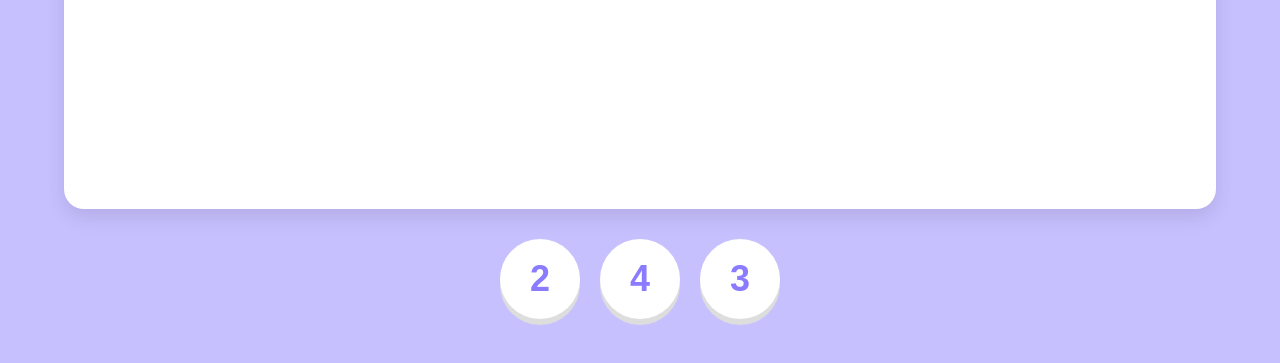
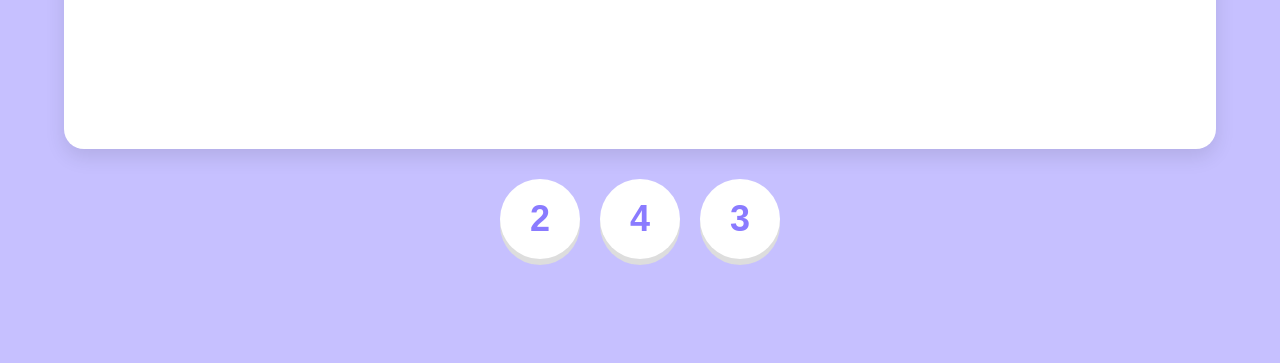
Before and after one commit to stupid1t/game, a plain HTML site: page number.html in a window 1280 px wide. Shown: the part 421-784 px from the top of the page. Drawn offline with Linux system fonts and the light colour scheme.

Commit message:
fix(number.html): Increase bottom padding for notched device compatibility
- Increase options container bottom padding from 60px to 120px
- Update safe-area-inset calculation to accommodate larger notches and home indicators
- Improve spacing on devices with bottom safe areas to prevent content overlap

```diff
--- a/number.html
+++ b/number.html
@@ -93,7 +93,7 @@
         .options-container {
             width: 100%;
             padding: 20px;
-            padding-bottom: max(60px, calc(60px + env(safe-area-inset-bottom)));
+            padding-bottom: max(120px, calc(120px + env(safe-area-inset-bottom)));
             /* 适配手机底部 */
             display: flex;
             justify-content: center;
```
